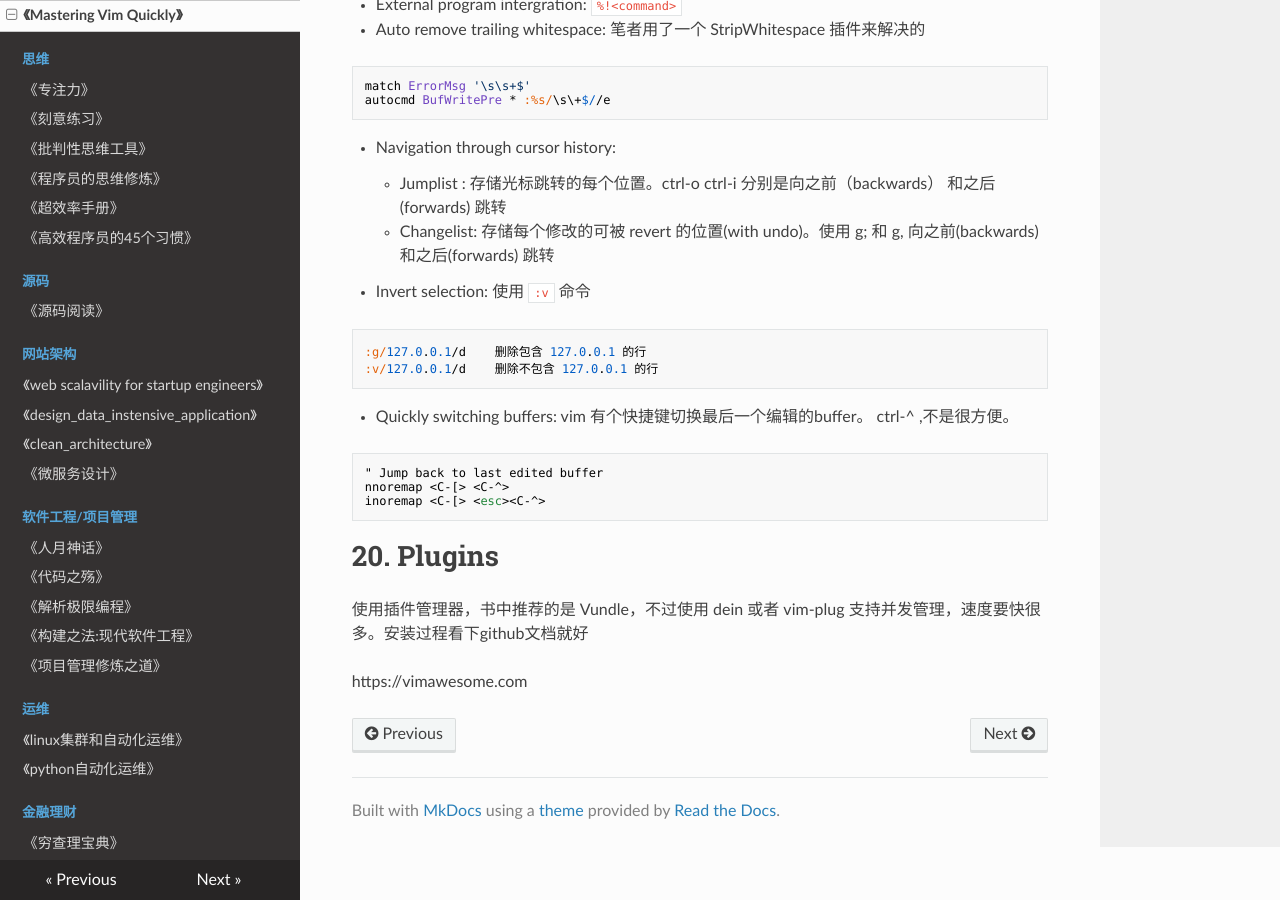
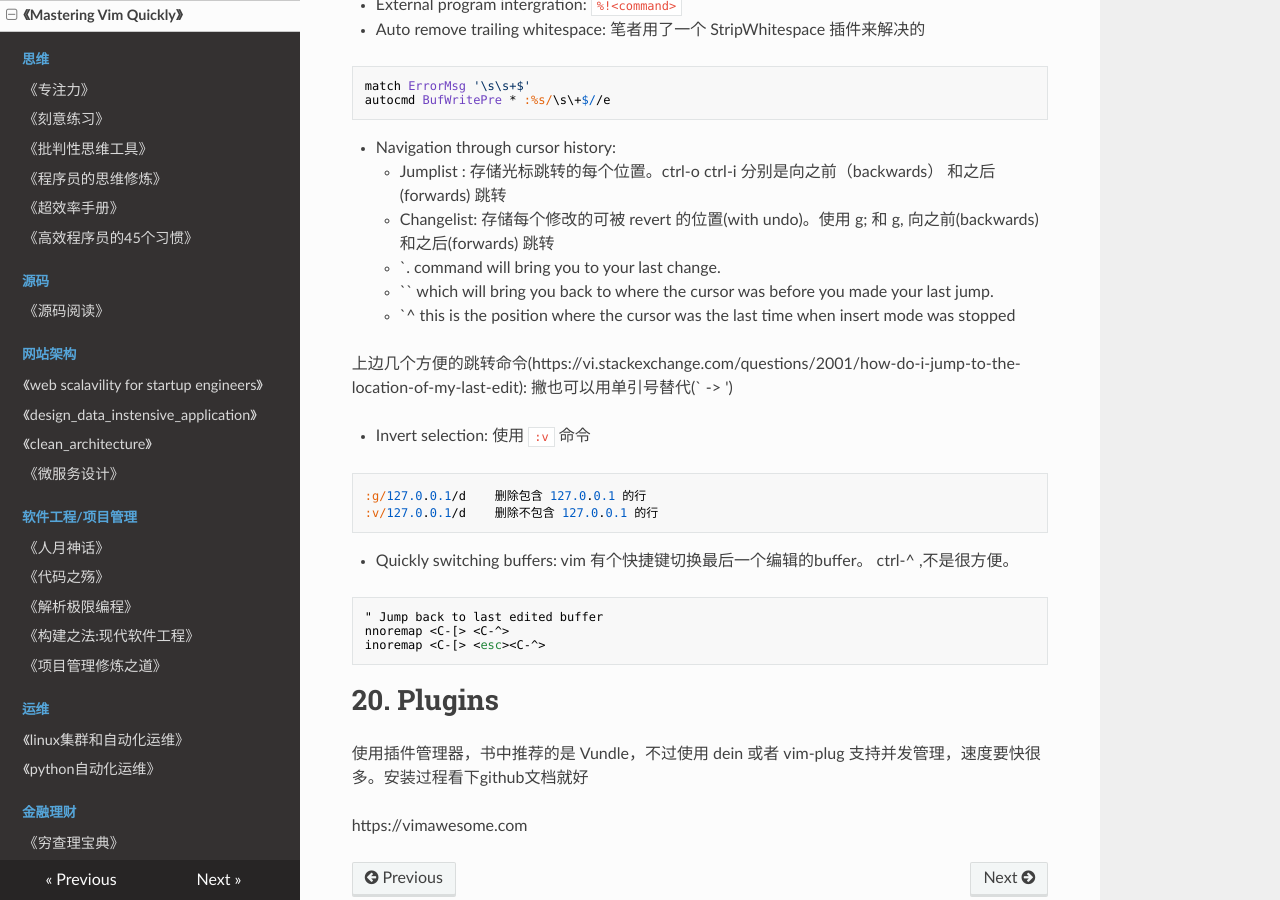
Before and after one commit to PegasusWang/booknotes, an MkDocs documentation site: the page built from docs/开发工具/mastering_vim_quickly.md, in a window 1280 px wide and 900 px high, scrolled down 3459 px. Built offline with MkDocs 1.6.1, drawn with Linux system fonts in a browser that asks for light colours; nearby versions of some CDN libraries; old or Windows-style settings are respelled for this version of MkDocs.

Commit message:
add vim shortcut for bring you back to where the cursor was before you made your last jump

```diff
--- a/docs/开发工具/mastering_vim_quickly.md
+++ b/docs/开发工具/mastering_vim_quickly.md
@@ -157,6 +157,12 @@ autocmd BufWritePre * :%s/\s\+$//e
 - Navigation through cursor history:
     - Jumplist : 存储光标跳转的每个位置。ctrl-o ctrl-i 分别是向之前（backwards） 和之后(forwards) 跳转
     - Changelist: 存储每个修改的可被 revert 的位置(with undo)。使用 g; 和 g, 向之前(backwards) 和之后(forwards) 跳转
+    - `.  command will bring you to your last change.
+    - `` which will bring you back to where the cursor was before you made your last jump.
+    - `^ this is the position where the cursor was the last time when insert mode was stopped
+
+上边几个方便的跳转命令(https://vi.stackexchange.com/questions/2001/how-do-i-jump-to-the-location-of-my-last-edit):
+撇也可以用单引号替代(` -> ')
 
 - Invert selection: 使用 `:v` 命令
 
```
